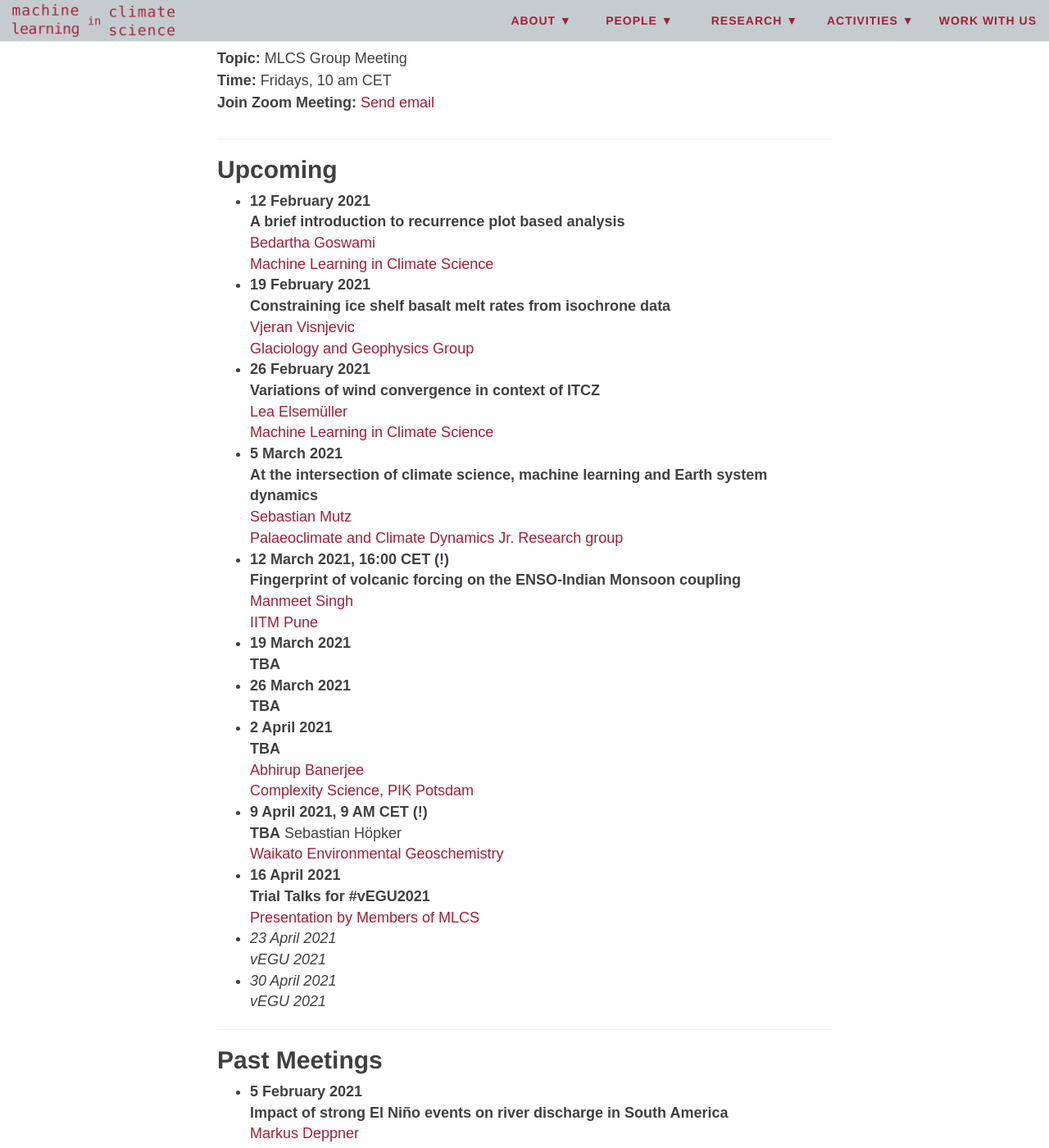
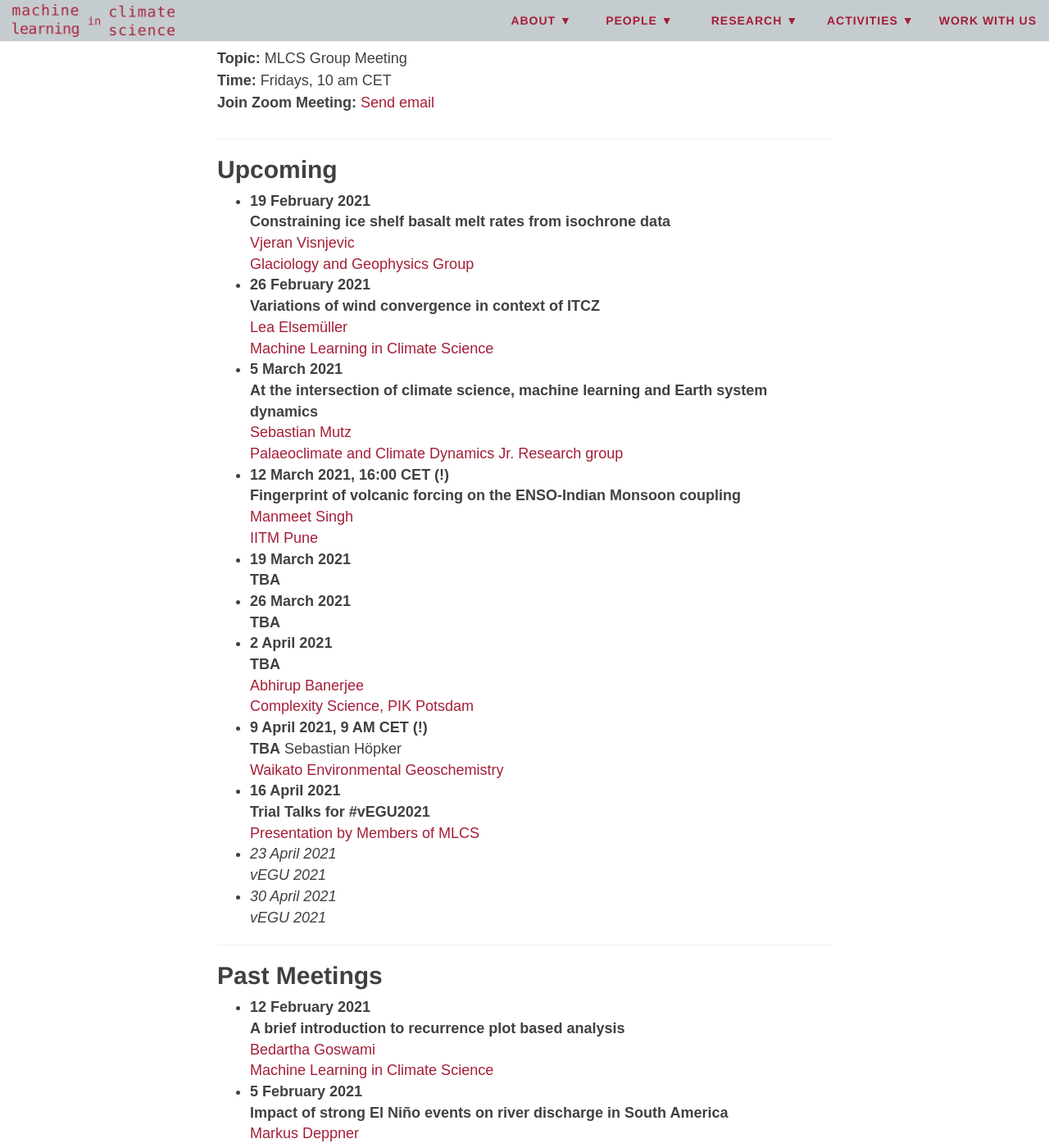
Before and after one commit to mlcs/mlcs.github.io, a Jekyll site: the page built from activities/group-meetings.md, in a window 1280 px wide and 1400 px high, scrolled down 773 px. Shown: the whole window at 82% size. Built offline with Jekyll 4.4.1, drawn with Linux system fonts in a browser that asks for light colours; nearby versions of some CDN libraries; some of the changed lines change nothing that is shown.

```diff
--- a/activities/group-meetings.md
+++ b/activities/group-meetings.md
@@ -24,10 +24,6 @@
 
 ## Upcoming
 
-+ **12 February 2021**
-**A brief introduction to recurrence plot based analysis**
-[Bedartha Goswami](https://machineclimate.de/people/goswami/)
-[Machine Learning in Climate Science](https://machineclimate.de/)
 + **19 February 2021**
 **Constraining ice shelf basalt melt rates from isochrone data**
 [Vjeran
@@ -69,6 +65,10 @@
 
 ## Past Meetings
 
++ **12 February 2021**
+**A brief introduction to recurrence plot based analysis**
+[Bedartha Goswami](https://machineclimate.de/people/goswami/)
+[Machine Learning in Climate Science](https://machineclimate.de/)
 + **5 February 2021**
 **Impact of strong El Niño events on river discharge in South America**
 [Markus Deppner](https://machineclimate.de/people/deppner/)
```
